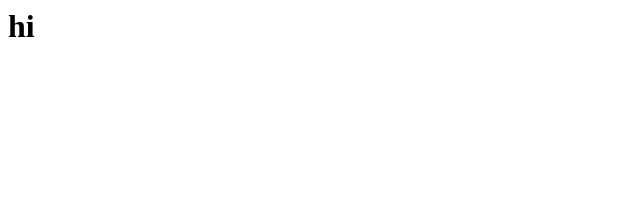
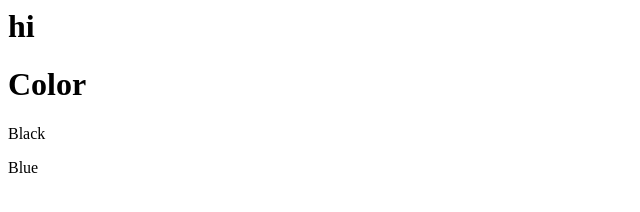
Before and after one commit to ShahIshita/git-session, a plain HTML site: page index.html in a window 1280 px wide. Shown: the whole page, without its empty margins (0-640 px from the left). Drawn offline with Linux system fonts and the light colour scheme.

Commit message:
first to three  in branch_1: color

```diff
--- a/index.html
+++ b/index.html
@@ -8,6 +8,11 @@
     <div>
         <h1>hi</h1>
     </div>
+    <div>
+        <h1>Color</h1>
+        <p>Black</p>
+        <p>Blue</p>
+    </div>
 
 </body>
 
```
